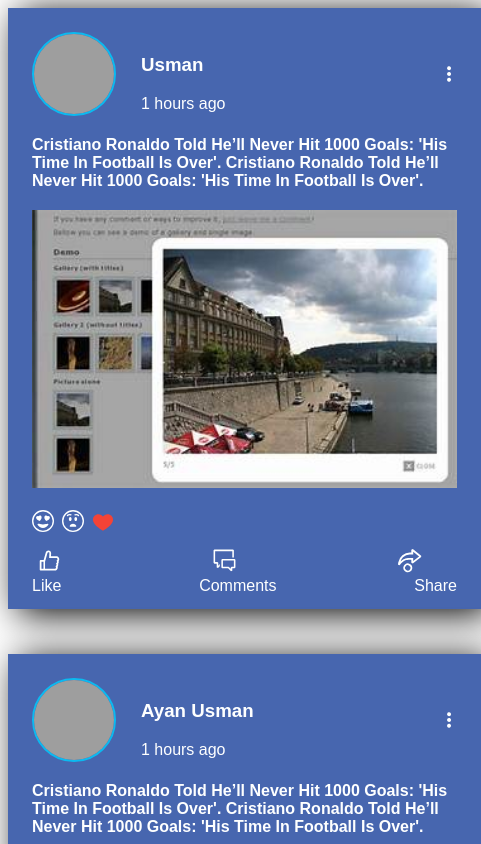
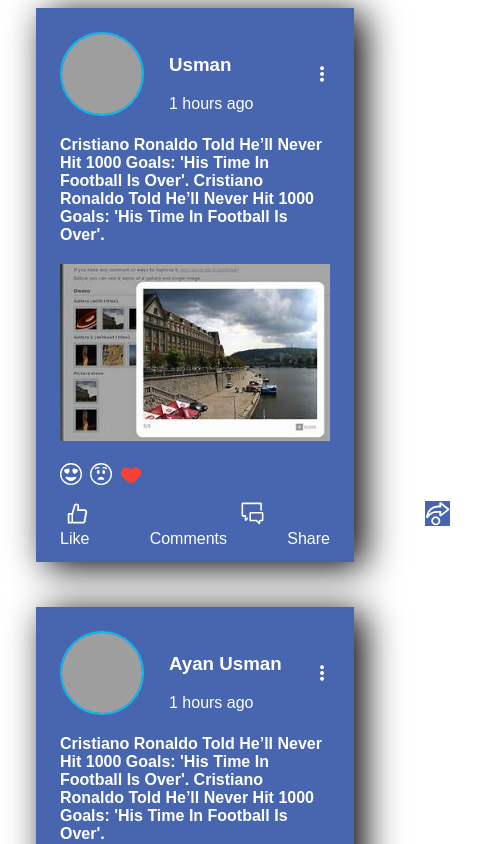
Before and after one commit to usmankhatri342/Facebook-post, a React (Vite) app: page / in a window 390 px wide. Shown: the top 844 px of the page, 481 px wide, since content can reach past the window. Built offline with nearby package versions, Linux system fonts and the light colour scheme; grey boxes are pictures that could not be loaded.

Commit message:
Facebook Post

```diff
--- a/package.json
+++ b/package.json
@@ -12,7 +12,8 @@
   "dependencies": {
     "react": "^18.3.1",
     "react-dom": "^18.3.1",
-    "react-icons": "^5.3.0"
+    "react-icons": "^5.3.0",
+    "surge": "^0.24.6"
   },
   "devDependencies": {
     "@eslint/js": "^9.11.1",
--- a/src/style.css
+++ b/src/style.css
@@ -113,40 +113,59 @@ p{
   text-transform: capitalize;
 }
 
-@media (min-width: 650px) and (max-width: 710px) {
+@media (min-width: 650px) and (max-width: 780px) {
+
+}
+@media screen and (max-width: 320px){
 
   * {
-    margin: 0;
-    padding: 0;
+    /* margin: 0;
+    padding: 15px; */
     font-family: sans-serif;
-    background-color: #feffff;
+    color: #feffff;
+    /* background-color: #98a1b6; */
+
+
+
   }
 
   .post-container {
-    border: 4px solid #0bbaf0;
-    width: 200px;
+    background-color: #4766af;
+    border: 4px solid #4766af;
+    width: 250px;
     margin: auto;
     padding: 20px;
+    box-shadow: 10px   5px 35px black;
+
+
   }
   .post-container > p{
       margin-top: 20px;
       margin-bottom: 20px;
+      background-color: #4766af;
   }
   .post-photo {
     width: 100%;
+    background-color: #4766af;
+    background-color: #4766af;
   }
   .dp {
     border-radius: 50%;
     height: 80px;
     width: 80px;
+    border: 2px solid #0bbaf0;
+    background-color: #4766af;
+
   }
 
   .post-header {
+    background-color: #4766af;
     display: flex;
     justify-content: space-between;
     align-items: center;
   }
   .post-user-detail {
+    background-color: #4766af;
     display: flex;
     align-items: center;
     gap: 25px;
@@ -157,31 +176,294 @@ p{
     color: rgb(11, 11, 14);
   background-color: white;
   position: relative;
-  left: 10px;
+  left: 5px;
   top: 10px;
+  background-color: #4766af;
+  color: #feffff;
+
+
+
+  }
+  #emoji{
+    display: flex;
+    gap: 8px;
+    font-size: 22px;
+  }
+
+  #lcs{
+    display: flex;
+    justify-content: space-between;
+    position: relative;
+    top: 10px;
 
   }
 
+
   #btnthree{
+    cursor: pointer;
     background-color: white;
     position: relative;
-    left: 60px;
+    left: 155px;
     top: 10px;
-
+    background-color: #4766af;
+    color: #feffff;
   }
   #btnfour{
+    cursor: pointer;
     background-color: white;
     position: relative;
-    left: 120px;
+    left: 315px;
     top: 10px;
+    background-color: #4766af;
+    color: #feffff;
   }
   #userName{
+    background-color: #4766af;
     cursor: pointer;
     background-color: white;
   }
 
   #likericon{
+    background-color: #4766af;
     background-color: rgb(235, 225, 225);
   }
+  p{
+    background-color: #4766af;
+    font-weight: bold;
+    text-transform: capitalize;
+  }
+}
+@media screen and (max-width: 480px){
 
+  * {
+    /* margin: 0;
+    padding: 15px; */
+    font-family: sans-serif;
+    color: #feffff;
+    /* background-color: #98a1b6; */
+
+
+
+  }
+
+  .post-container {
+    background-color: #4766af;
+    border: 4px solid #4766af;
+    width: 250px;
+    margin: auto;
+    padding: 20px;
+    box-shadow: 10px   5px 35px black;
+
+
+  }
+  .post-container > p{
+      margin-top: 20px;
+      margin-bottom: 20px;
+      background-color: #4766af;
+  }
+  .post-photo {
+    width: 100%;
+    background-color: #4766af;
+    background-color: #4766af;
+  }
+  .dp {
+    border-radius: 50%;
+    height: 80px;
+    width: 80px;
+    border: 2px solid #0bbaf0;
+    background-color: #4766af;
+
+  }
+
+  .post-header {
+    background-color: #4766af;
+    display: flex;
+    justify-content: space-between;
+    align-items: center;
+  }
+  .post-user-detail {
+    background-color: #4766af;
+    display: flex;
+    align-items: center;
+    gap: 25px;
+  }
+
+  #btntwo{
+    cursor: pointer;
+    color: rgb(11, 11, 14);
+  background-color: white;
+  position: relative;
+  left: 5px;
+  top: 10px;
+  background-color: #4766af;
+  color: #feffff;
+
+
+
+  }
+  #emoji{
+    display: flex;
+    gap: 8px;
+    font-size: 22px;
+  }
+
+  #lcs{
+    display: flex;
+    justify-content: space-between;
+    position: relative;
+    top: 10px;
+
+  }
+
+
+  #btnthree{
+    cursor: pointer;
+    background-color: white;
+    position: relative;
+    left: 155px;
+    top: 10px;
+    background-color: #4766af;
+    color: #feffff;
+  }
+  #btnfour{
+    cursor: pointer;
+    background-color: white;
+    position: relative;
+    left: 315px;
+    top: 10px;
+    background-color: #4766af;
+    color: #feffff;
+  }
+  #userName{
+    background-color: #4766af;
+    cursor: pointer;
+    background-color: white;
+  }
+
+  #likericon{
+    background-color: #4766af;
+    background-color: rgb(235, 225, 225);
+  }
+  p{
+    background-color: #4766af;
+    font-weight: bold;
+    text-transform: capitalize;
+  }
 }
+@media screen and (max-width: 640px){
+
+  * {
+    /* margin: 0;
+    padding: 15px; */
+    font-family: sans-serif;
+    color: #feffff;
+    /* background-color: #98a1b6; */
+
+
+
+  }
+
+  .post-container {
+    background-color: #4766af;
+    border: 4px solid #4766af;
+    width: 270px;
+    margin: auto;
+    padding: 20px;
+    box-shadow: 10px   5px 35px black;
+
+
+  }
+  .post-container > p{
+      margin-top: 20px;
+      margin-bottom: 20px;
+      background-color: #4766af;
+  }
+  .post-photo {
+    width: 100%;
+    background-color: #4766af;
+    background-color: #4766af;
+  }
+  .dp {
+    border-radius: 50%;
+    height: 80px;
+    width: 80px;
+    border: 2px solid #0bbaf0;
+    background-color: #4766af;
+
+  }
+
+  .post-header {
+    background-color: #4766af;
+    display: flex;
+    justify-content: space-between;
+    align-items: center;
+  }
+  .post-user-detail {
+    background-color: #4766af;
+    display: flex;
+    align-items: center;
+    gap: 25px;
+  }
+
+  #btntwo{
+    cursor: pointer;
+    color: rgb(11, 11, 14);
+  background-color: white;
+  position: relative;
+  left: 5px;
+  top: 10px;
+  background-color: #4766af;
+  color: #feffff;
+
+
+
+  }
+  #emoji{
+    display: flex;
+    gap: 8px;
+    font-size: 22px;
+  }
+
+  #lcs{
+    display: flex;
+    justify-content: space-between;
+    position: relative;
+    top: 10px;
+
+  }
+
+
+  #btnthree{
+    cursor: pointer;
+    background-color: white;
+    position: relative;
+    left: 155px;
+    top: 10px;
+    background-color: #4766af;
+    color: #feffff;
+  }
+  #btnfour{
+    cursor: pointer;
+    background-color: white;
+    position: relative;
+    left: 315px;
+    top: 10px;
+    background-color: #4766af;
+    color: #feffff;
+  }
+  #userName{
+    background-color: #4766af;
+    cursor: pointer;
+    background-color: white;
+  }
+
+  #likericon{
+    background-color: #4766af;
+    background-color: rgb(235, 225, 225);
+  }
+  p{
+    background-color: #4766af;
+    font-weight: bold;
+    text-transform: capitalize;
+  }
+}
```
Also changed, not shown: 1 other file (tests, documents, lock files or other folders).
